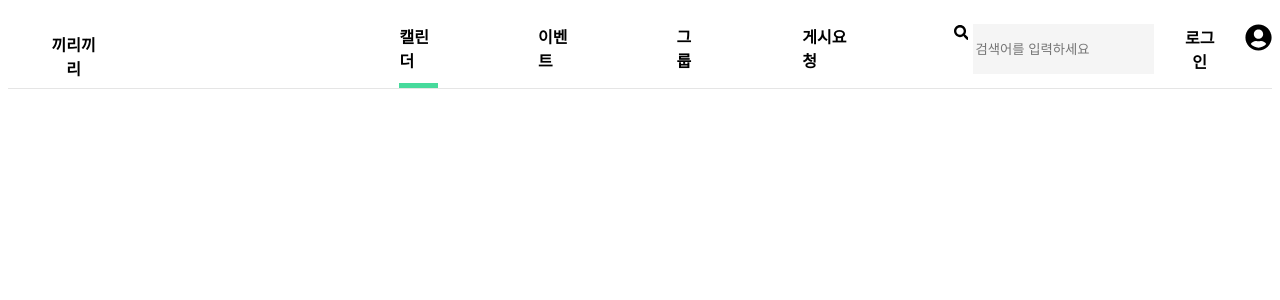
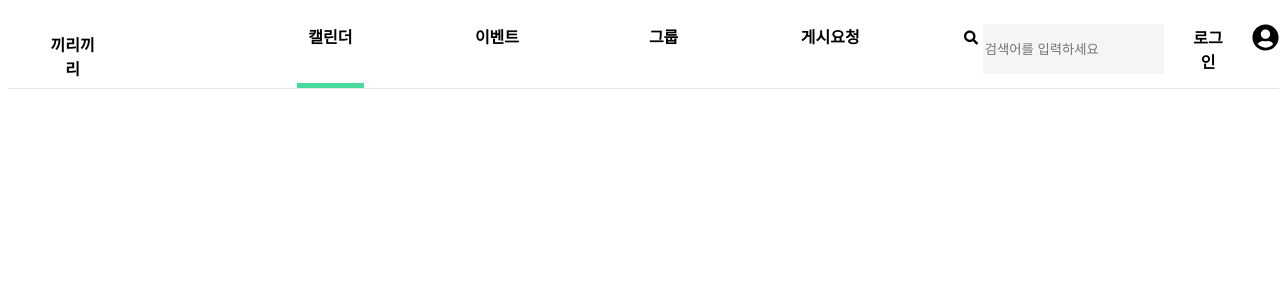
Before and after one commit to Jeans-ssu/Kiri, a React (Create React App) app in the folder client/kiri/: page / in a window 1280 px wide. Shown: the top 300 px of the page. Built offline with nearby package versions, Linux system fonts and the light colour scheme.

Commit message:
[FE] chore: header 디자인 수정
submenu 선택시 바 선택 영역 수정

```diff
--- a/client/kiri/src/components/Header.js
+++ b/client/kiri/src/components/Header.js
@@ -15,7 +15,7 @@ const Logo = styled.div`
   align-items: center;
   cursor: pointer;
   text-align: center;
-  margin-right: 300px;
+  margin-right: 200px;
 `;
 
 const TabMenu = styled.ul`
@@ -29,15 +29,21 @@ const TabMenu = styled.ul`
 
   list-style: none;
   margin-bottom: 7rem;
-  cursor: pointer;
   border-bottom: 0.1px solid rgb(0, 0, 0, 0.1);
 
   .submenu {
     margin-right: 100px;
+    cursor: pointer;
+    width: 80px;
+    text-align: center;
   }
 
   .focused {
     border-bottom: 5px solid #47da9c;
+  }
+
+  .search {
+    margin-top: 5px;
   }
 `;
 
@@ -61,6 +67,7 @@ const Login = styled.button`
 `;
 
 const Profile = styled.div`
+  align-items: flex-end;
   cursor: pointer;
 `;
 
@@ -93,7 +100,7 @@ export const Header = () => {
               </li>
             );
           })}
-          <FaSearch size="17" />
+          <FaSearch size="17" className="search"/>
           <Search placeholder="검색어를 입력하세요"></Search>
           <Login>로그인</Login>
           <Profile>
```
